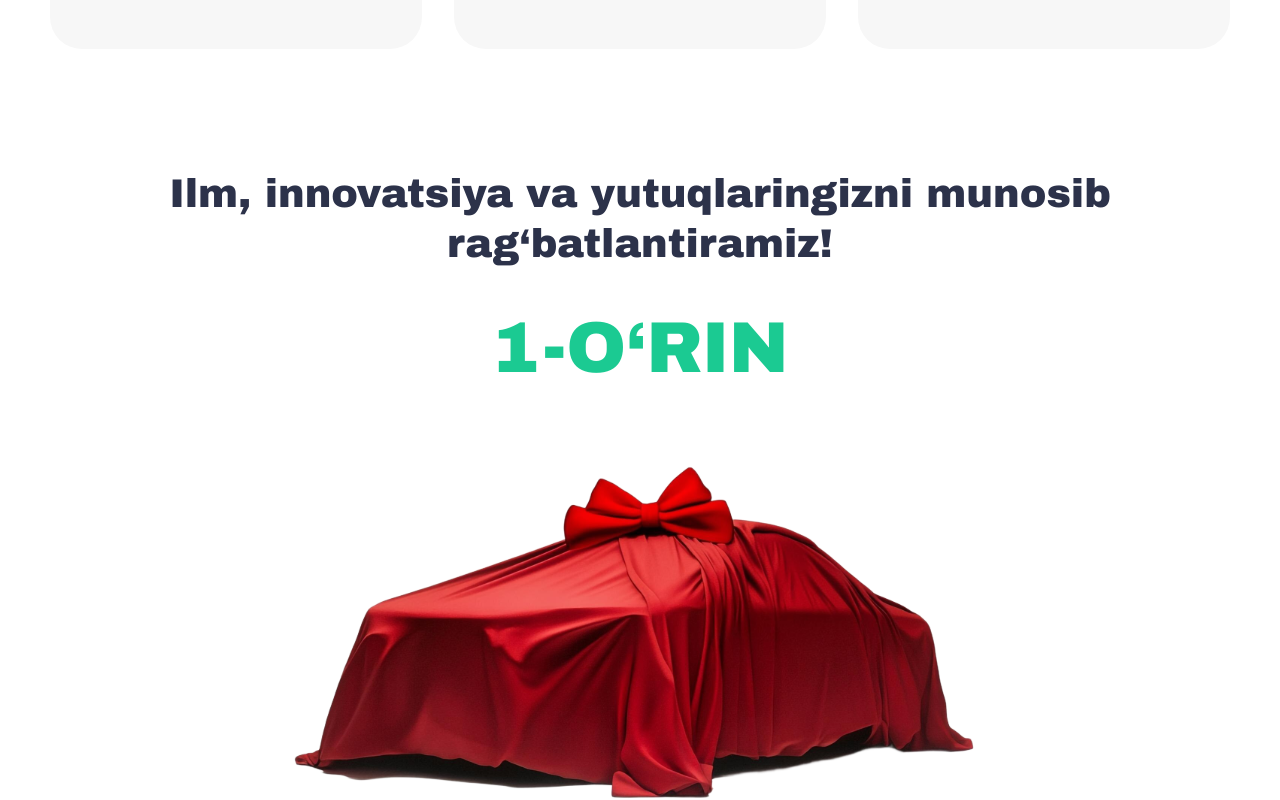
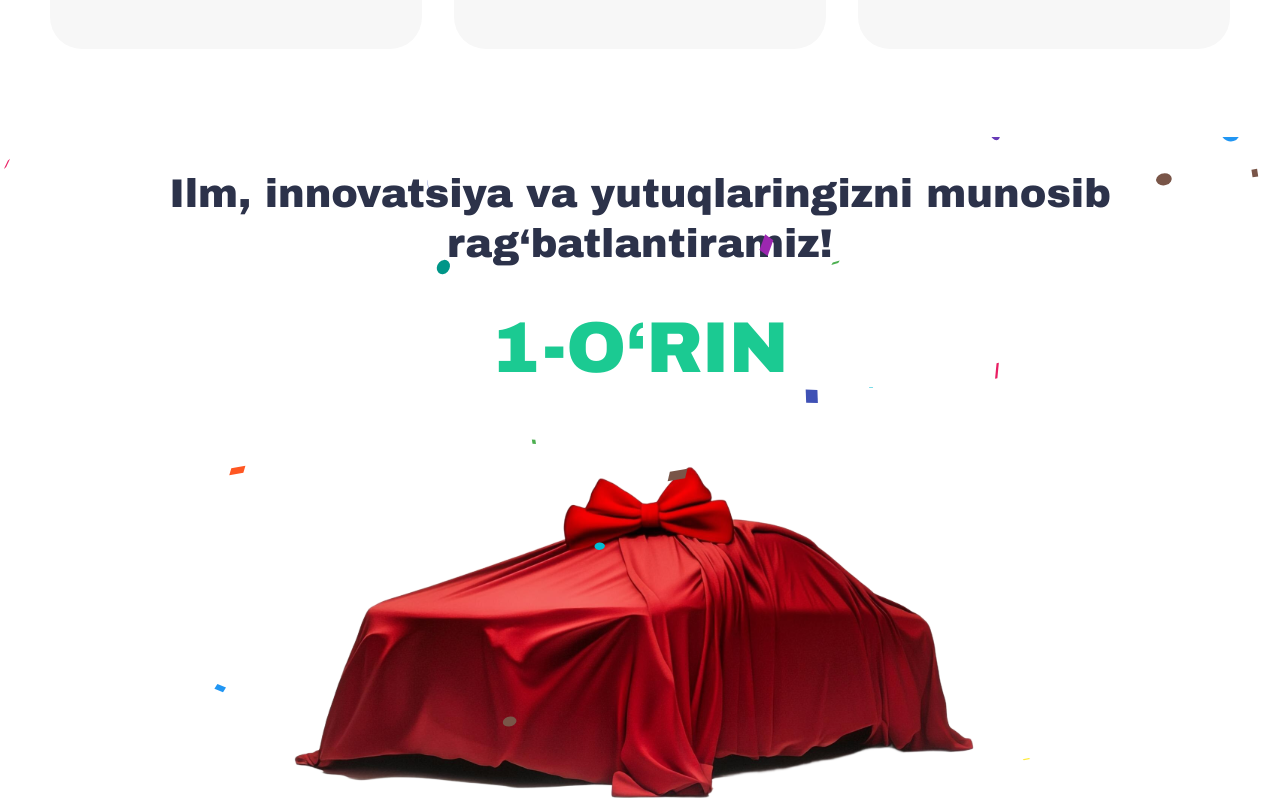
Before and after one commit to Jahongirhacking/muhandis.edu.uz, a React (Vite) app: page / in a window 1280 px wide. Shown: the part 1340-2140 px from the top of the page. Built offline with nearby package versions, Linux system fonts and the light colour scheme.

Commit message:
feat: add new confetti animation

```diff
--- a/package.json
+++ b/package.json
@@ -15,10 +15,11 @@
     "antd": "^5.24.2",
     "aos": "^2.3.4",
     "react": "^18.3.1",
-    "react-confetti-explosion": "^2.1.2",
+    "react-confetti": "^6.2.3",
     "react-dom": "^18.3.1",
     "react-redux": "^9.2.0",
-    "react-router-dom": "^7.2.0"
+    "react-router-dom": "^7.2.0",
+    "react-use": "^17.6.0"
   },
   "devDependencies": {
     "@eslint/js": "^9.15.0",
--- a/src/pages/auth/LoginPage.tsx
+++ b/src/pages/auth/LoginPage.tsx
@@ -1,7 +1,10 @@
+import { Flex } from "antd"
 
 const LoginPage = () => {
     return (
-        <div>LoginPage</div>
+        <Flex vertical>
+            <div style={{ height: '100dvh' }}>LoginPage</div>
+        </Flex>
     )
 }
 
--- a/src/pages/landing/HomePage.tsx
+++ b/src/pages/landing/HomePage.tsx
@@ -1,8 +1,9 @@
 import { MinusOutlined, PlusOutlined } from "@ant-design/icons";
 import { Button, Card, Collapse, Divider, Flex, Image, Tag, Typography } from "antd";
 import { useEffect, useRef, useState } from "react";
-import ConfettiExplosion from "react-confetti-explosion";
+import Confetti from "react-confetti";
 import { Link } from "react-router-dom";
+import { useWindowSize } from "react-use";
 import { FacebookIcon, InstagramIcon, TelegramIcon } from "../../assets/icons";
 import FirstStepCard from "./components/FirstStepCard";
 import SecondStepCard from "./components/SecondStepCard";
@@ -19,13 +20,14 @@ const Logo = () => (
 const HomePage = () => {
     const [isExploding, setIsExploding] = useState(false);
     const prizeRef = useRef<HTMLDivElement | null>(null);
+    const { width, height } = useWindowSize();
 
     useEffect(() => {
         const observer = new IntersectionObserver(
             ([entry]) => {
                 if (entry.isIntersecting) {
                     setIsExploding(true);
-                    setTimeout(() => setIsExploding(false), 3000); // Reset after 3s
+                    // setTimeout(() => setIsExploding(false), 15000);
                 }
             },
             { threshold: 0.5 } // Adjust this to trigger earlier/later
@@ -99,9 +101,15 @@ const HomePage = () => {
             </Flex>
 
             {/* Prizes section */}
-            <Flex vertical className="prizes" align="center" ref={prizeRef}>
+            <Flex vertical className="prizes" align="center" style={{ position: 'relative' }} ref={prizeRef}>
                 {isExploding && (
-                    <ConfettiExplosion force={0.8} duration={2500} particleCount={200} width={window.innerWidth} />
+                    <Confetti
+                        width={width}
+                        height={height}
+                        recycle={false}
+                        numberOfPieces={300}
+                        tweenDuration={20000}
+                    />
                 )}
                 <Flex vertical className="padding-box" align="center" gap={40}>
                     <Card className="main-prize-card" style={{ textAlign: 'center' }}>
--- a/src/style.scss
+++ b/src/style.scss
@@ -16,6 +16,10 @@
 body {
   overflow-x: hidden;
   scroll-behavior: smooth;
+
+  #root {
+    overflow-x: hidden;
+  }
 }
 
 .root-layout {
```
Also changed, not shown: 1 other file (tests, documents, lock files or other folders).
